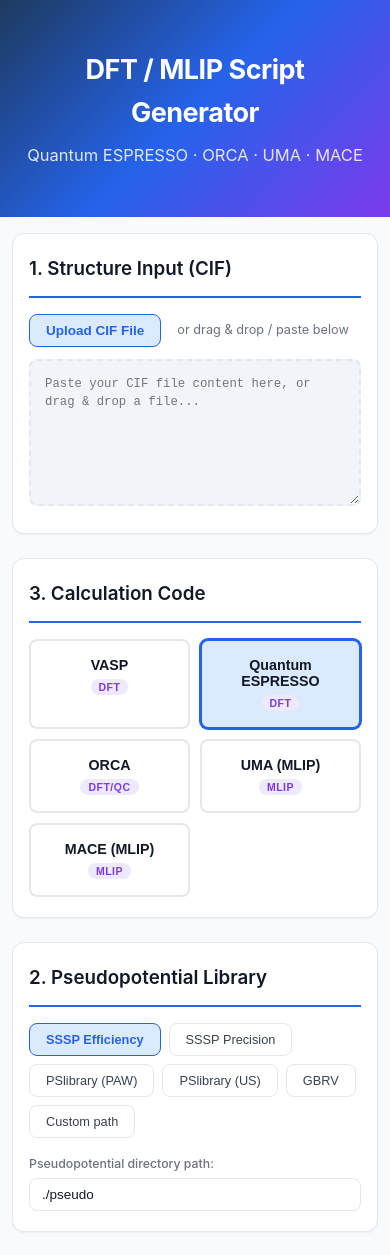
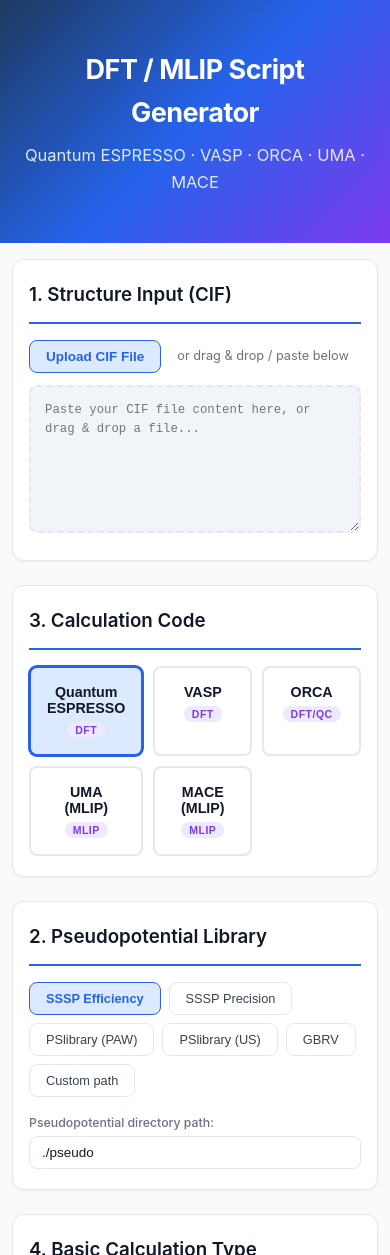
Before and after one commit to yonghoon7153-source/Yonghoon, a React (Vite) app: page / in a window 390 px wide. Shown: the top 1255 px of the page. Built offline with nearby package versions, Linux system fonts and the light colour scheme.

Commit message:
fix: reorder codes (QE first) and force 5-column grid layout
- Move Quantum ESPRESSO to first position in code list
- Set code-grid to fixed 5-column layout to prevent wrapping
- Add VASP to header subtitle

https://claude.ai/code/session_01XdAtnxoSNizeKzNaaEHENU

```diff
--- a/src/App.css
+++ b/src/App.css
@@ -280,7 +280,7 @@
 /* === Code Selector === */
 .code-grid {
   display: grid;
-  grid-template-columns: repeat(auto-fit, minmax(180px, 1fr));
+  grid-template-columns: repeat(5, 1fr);
   gap: 10px;
 }
 
@@ -769,7 +769,7 @@
   }
 
   .code-grid {
-    grid-template-columns: repeat(2, 1fr);
+    grid-template-columns: repeat(3, 1fr);
   }
 
   .calc-type-grid {
--- a/src/App.jsx
+++ b/src/App.jsx
@@ -89,7 +89,7 @@ function App() {
         <div className="header-content">
           <h1>DFT / MLIP Script Generator</h1>
           <p className="subtitle">
-            Quantum ESPRESSO &middot; ORCA &middot; UMA &middot; MACE
+            Quantum ESPRESSO &middot; VASP &middot; ORCA &middot; UMA &middot; MACE
           </p>
         </div>
       </header>
--- a/src/config/calculations.js
+++ b/src/config/calculations.js
@@ -1,7 +1,7 @@
 // All supported calculation codes
 export const CODES = [
+  { id: 'qe', label: 'Quantum ESPRESSO' },
   { id: 'vasp', label: 'VASP' },
-  { id: 'qe', label: 'Quantum ESPRESSO' },
   { id: 'orca', label: 'ORCA' },
   { id: 'uma', label: 'UMA (MLIP)' },
   { id: 'mace', label: 'MACE (MLIP)' },
```
Also changed, not shown: 4 other files (tests, documents, lock files or other folders).
